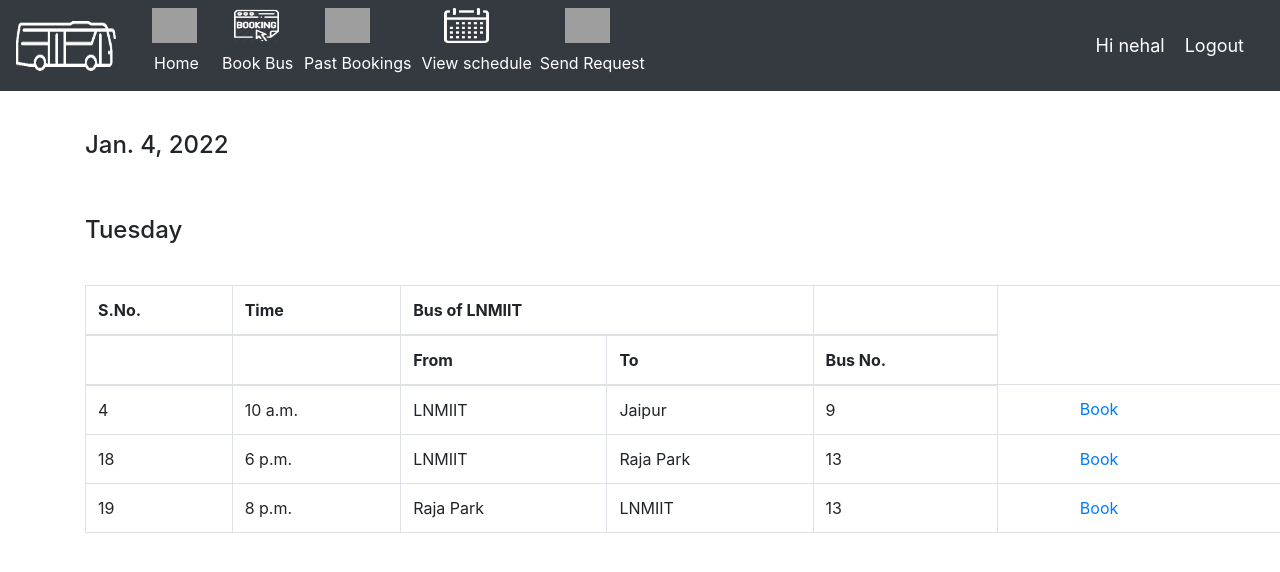
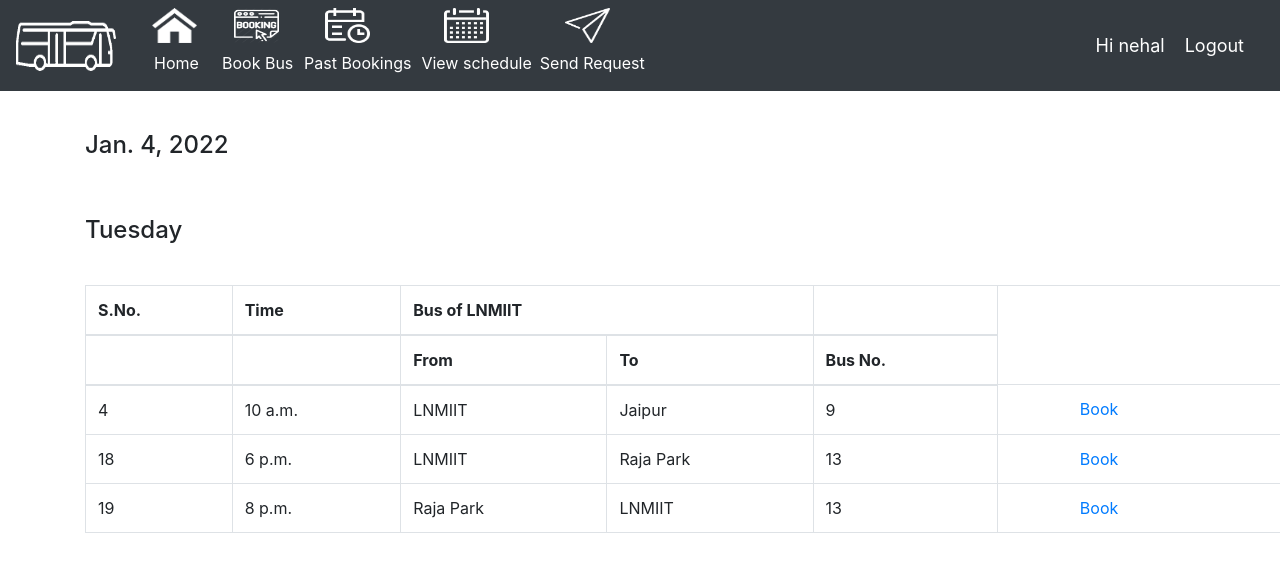
Before and after one commit to Aakansha-modi/Bus_management, a Django app: page /book_bus/ in a window 1280 px wide; the page is wider, and only the part inside the window is pictured. Shown: the top 572 px of that part. Run offline with Django 3.2, Linux system fonts and the light colour scheme; a user stored in the database is signed in; data comes from the database, SQL or seed files in the repository; both versions use the stored data as it was after the commit; parts of the project's set-up code (start-up, migrations or seed data) failed here and were passed over; some libraries are stand-ins or nearby versions; grey boxes are pictures that could not be loaded.

Commit message:
Update
Corrected icons name and updated database

```diff
--- a/Bus_mana/bus/bus_M_/templates/accounts/navbar.html
+++ b/Bus_mana/bus/bus_M_/templates/accounts/navbar.html
@@ -22,7 +22,7 @@
   <div class="collapse navbar-collapse" id="navbarNav">
     <ul class="navbar-nav">
       <li class="nav-item active">
-        <img src="{% static 'images/homeicon.png' %}" class="image" style="width:45px; height:35px;">&nbsp; &nbsp;&nbsp;&nbsp;&nbsp;
+        <img src="{% static 'images/home icon.png' %}" class="image" style="width:45px; height:35px;">&nbsp; &nbsp;&nbsp;&nbsp;&nbsp;
         <a class="nav-link" href="{% url 'home'%}" style="margin-left:-6px;">Home</a>
       </li>
 
@@ -31,7 +31,7 @@
         <a class="nav-link" href="{% url 'book_bus'%}" style="margin-left:-10px;">Book Bus</a>
       </li>
       <li class="nav-item active">
-        <img src="{% static 'images/pastbooking.png' %}" class="image" style="width:45px; height:35px; margin-left:19px;">&nbsp; &nbsp;&nbsp;&nbsp;&nbsp;&nbsp;&nbsp;&nbsp;&nbsp;
+        <img src="{% static 'images/past booking.png' %}" class="image" style="width:45px; height:35px; margin-left:19px;">&nbsp; &nbsp;&nbsp;&nbsp;&nbsp;&nbsp;&nbsp;&nbsp;&nbsp;
         <a class="nav-link" href="{% url 'view_booking'%}" style="margin-left:-10px;">Past Bookings
         </a>
       </li>
@@ -40,7 +40,7 @@
         <a class="nav-link" href="{% url 'schedule'%}" style="margin-left:-6px;">View schedule</a>
       </li>
        <li class="nav-item active">
-        <img src="{% static 'images/sendrequest.png' %}" class="image" style="width:45px; height:35px; margin-left:25px;">&nbsp; &nbsp;&nbsp;&nbsp;&nbsp;
+        <img src="{% static 'images/send request.png' %}" class="image" style="width:45px; height:35px; margin-left:25px;">&nbsp; &nbsp;&nbsp;&nbsp;&nbsp;
         <a class="nav-link" href="{%url 'add_request'%}" style="margin-left:-8px;">Send Request</a>
       </li>&nbsp;&nbsp;&nbsp;&nbsp;&nbsp;&nbsp;&nbsp;&nbsp;&nbsp;&nbsp;&nbsp;&nbsp;&nbsp;&nbsp;&nbsp;&nbsp;&nbsp;&nbsp;&nbsp;&nbsp;&nbsp;&nbsp;&nbsp;&nbsp;
 
```
Also changed, not shown: Bus_mana/bus/db.sqlite3.
